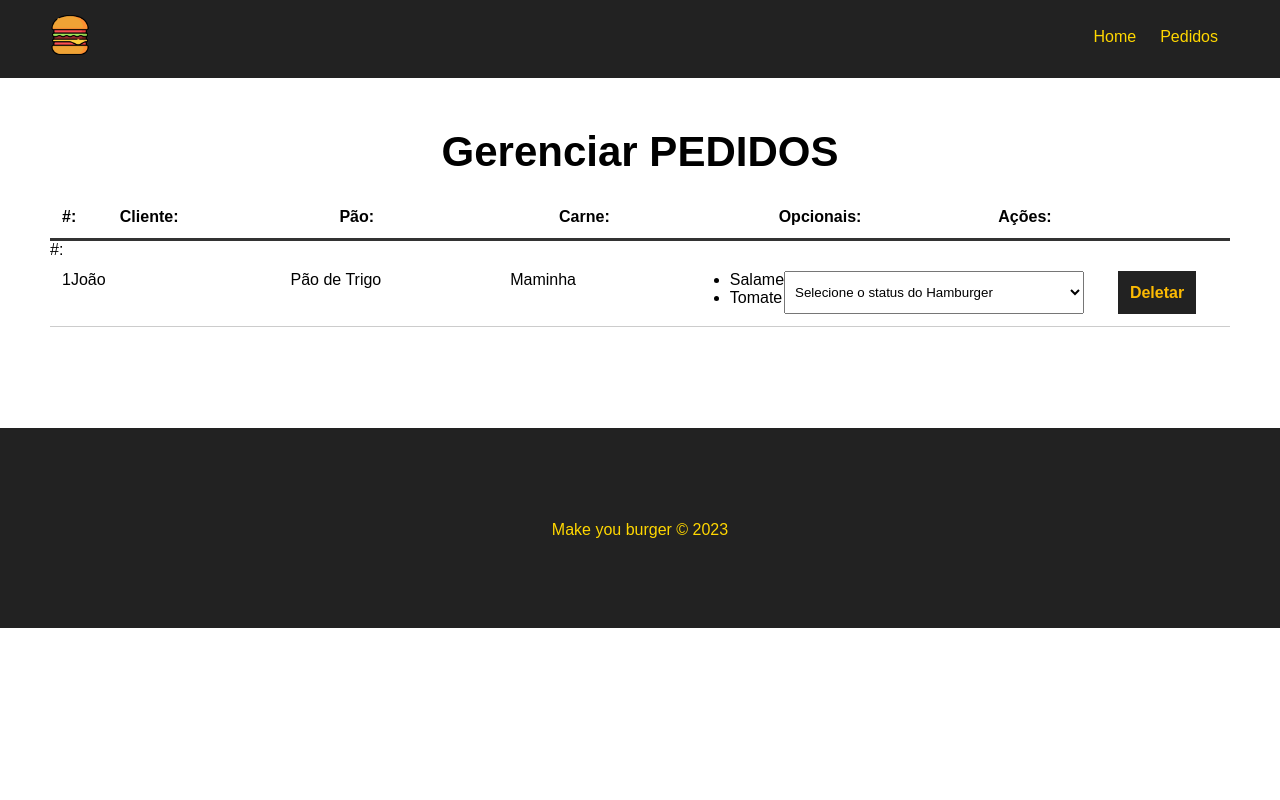
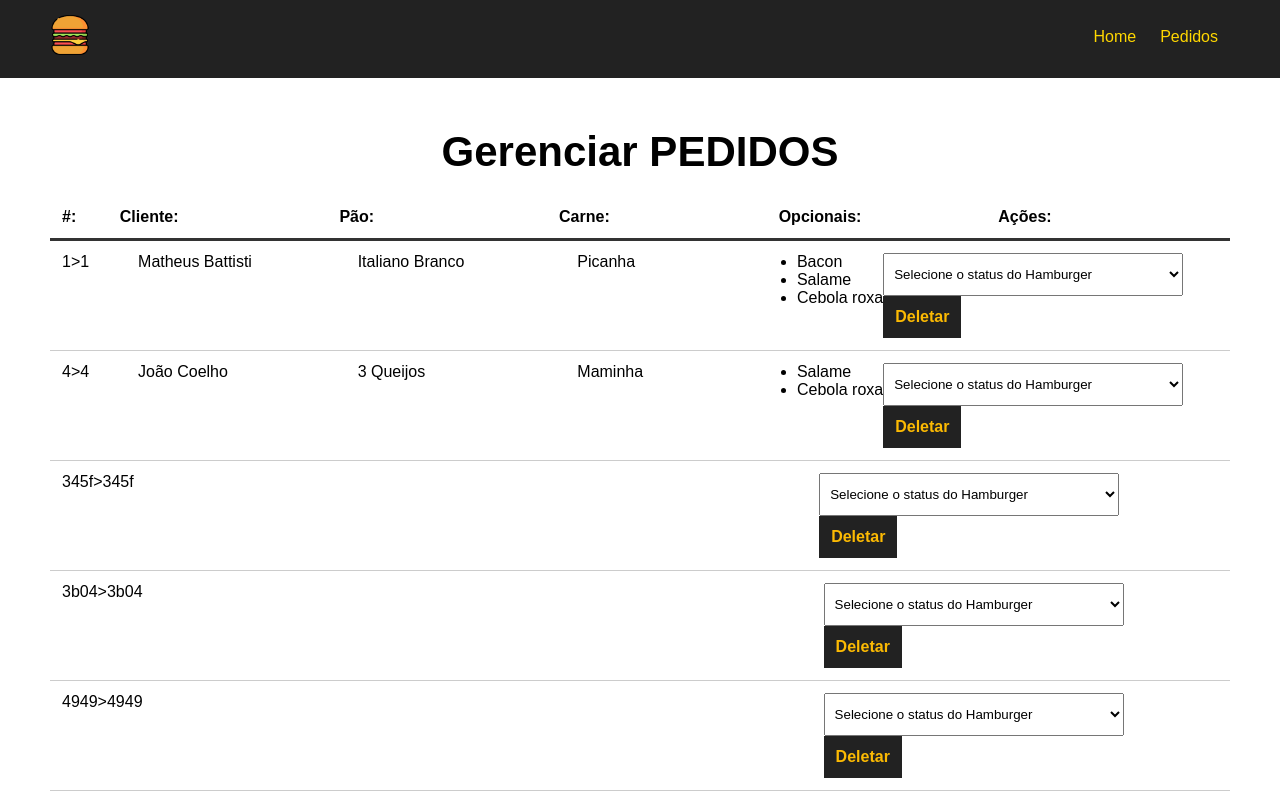
Before and after one commit to davigledson/make_you_burger, a Vue app: page /pedidos in a window 1280 px wide. Shown: the top 800 px of the page. Built offline with nearby package versions, Linux system fonts and the light colour scheme; data requests are answered from the project's data file.

Commit message:
Resgatando pedidos do banco

```diff
--- a/src/components/DashBoard.vue
+++ b/src/components/DashBoard.vue
@@ -11,21 +11,27 @@
                 <div>Ações:</div>
             </div>
             <div id="burger-table-rows">
-                <div class="order-id">#:</div>
-                <div class="burger-table-row">1
-                    <div>João</div>
-                    <div>Pão de Trigo</div>
-                    <div>Maminha</div>
+
+                <div class="burger-table-row" v-for="burger in burgers" :key="burger.id">{{ burger.id }}>
+                    <div class="order-number">{{ burger.id }} </div>
+                    <div>{{ burger.nome }}</div>
+                    <div>{{ burger.pao }}</div>
+                    <div>{{ burger.carne }}</div>
 
                     <ul>
-                        <li>Salame</li>
-                        <li>Tomate</li>
+                        <li v-for="(opcional,index) in burger.opcionais" :key="index">
+                        {{ opcional }}
+                        </li>
+
                     </ul>
 
-                    <select name="status" class="status">
-                        <option value="">Selecione o status do Hamburger</option>
-                    </select>
-                    <button class="delete-btn">Deletar</button>
+                    <div>
+                        <select name="status" class="status">
+                            <option value="">Selecione o status do Hamburger</option>
+                        </select>
+                        <button class="delete-btn">Deletar</button>
+                    </div>
+
                 </div>
             </div>
         </div>
@@ -34,7 +40,27 @@
 
 <script>
 export default {
-    name: "Dashboard"
+    name: "Dashboard",
+    data() {
+        return {
+            burgers: null,
+            burguer_id: null,
+            status: []
+        }
+    },
+    methods: {
+        async getPedidos() {
+            const req = await fetch("http://localhost:3000/burgers");
+            const data = await req.json();
+            this.burgers = data;
+
+            //resgatar os status
+            console.log(this.burgers)
+        }
+    },
+    mounted() {
+        this.getPedidos();
+    }
 }
 </script>
 
```
